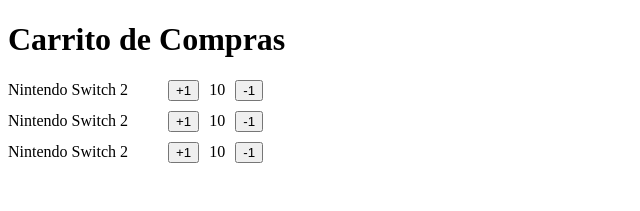
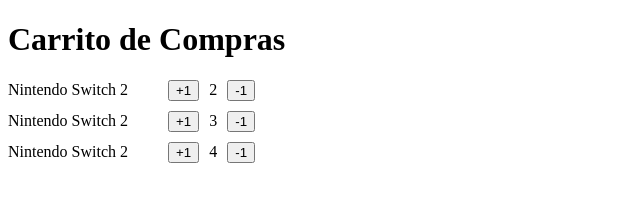
Before and after one commit to breadsk/first-step, a React (Vite) app: page / in a window 1280 px wide. Shown: the top 211 px of the page, without its empty margins (0-640 px from the left). Built offline with nearby package versions, Linux system fonts and the light colour scheme.

Commit message:
Properties de itemCounter

```diff
--- a/src/FirstStepsApp.tsx
+++ b/src/FirstStepsApp.tsx
@@ -8,9 +8,9 @@
     <>
         <h1>Carrito de Compras</h1>
 
-        <ItemCounter />
-        <ItemCounter />
-        <ItemCounter />
+        <ItemCounter itemName="Nintendo switch 2" quantity={2}/>
+        <ItemCounter itemName="Play station 5" quantity={3}/>
+        <ItemCounter itemName="Game Boy" quantity={4}/>
 
 
     </>
--- a/src/main.tsx
+++ b/src/main.tsx
@@ -5,7 +5,7 @@
 
 
 createRoot(document.getElementById('root')!).render(
-  <StrictMode>
+  //<StrictMode>
     <FirstStepsApp />
-  </StrictMode>,
+  //</StrictMode>,
 )
--- a/src/shopping-cart/ItemCounter.tsx
+++ b/src/shopping-cart/ItemCounter.tsx
@@ -7,7 +7,16 @@
         marginTop: 10,
     }
 
-export const ItemCounter = () => {
+interface Props {
+    itemName:string;
+    quantity?:number; // number | undefined
+}
+
+
+export const ItemCounter = ({itemName,quantity}:Props) => {
+
+    console.log(itemName);
+
   return (
     <section style={styles}>
         <span style={{
@@ -15,7 +24,7 @@
 
         }}>Nintendo Switch 2</span>
         <button>+1</button>
-        <span>10</span>
+        <span>{quantity}</span>
         <button>-1</button>
     </section>
   )
```
